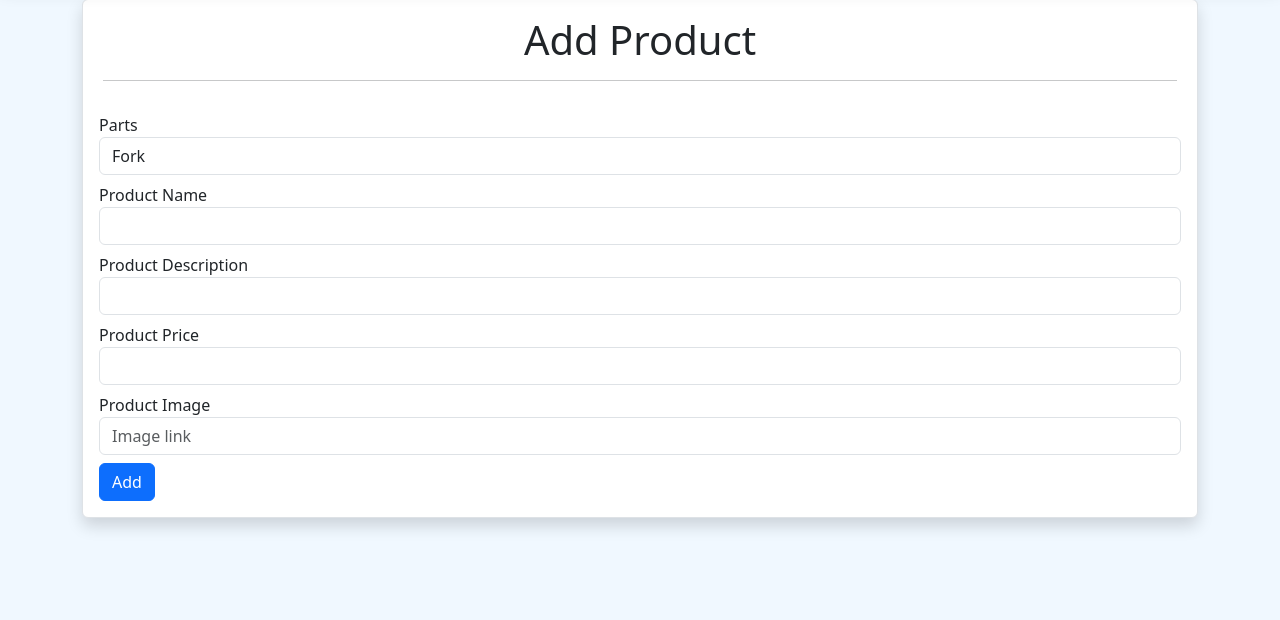
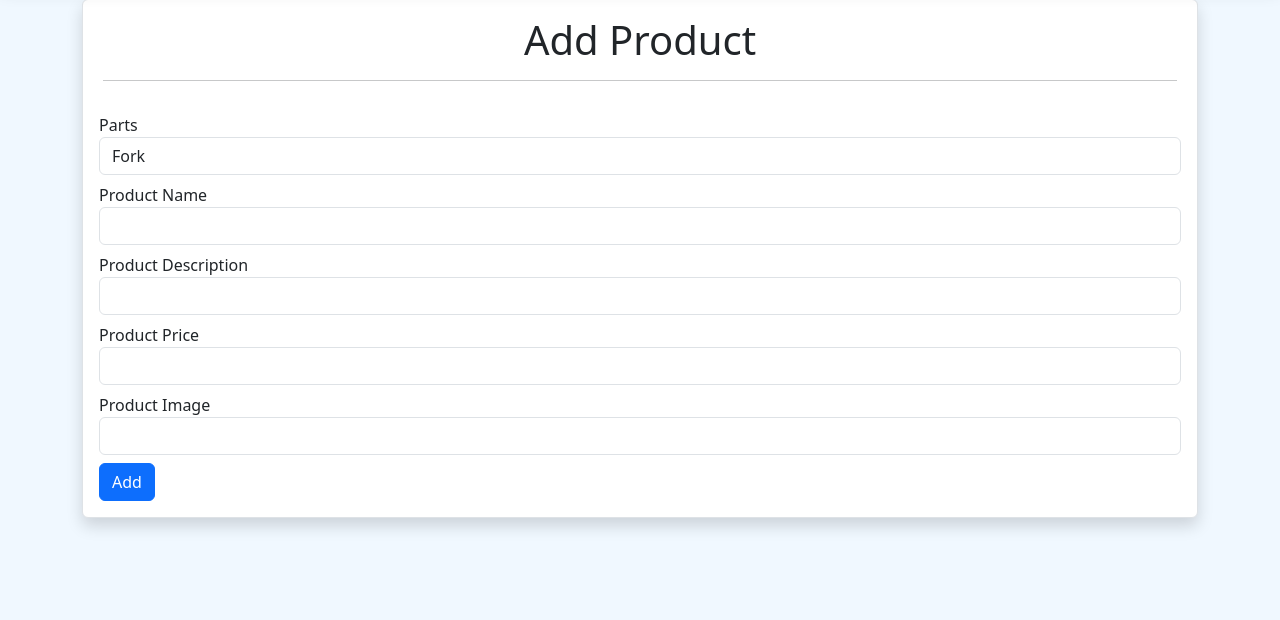
Before and after one commit to Ako8/Bike-Market, a Flask app: page /add in a window 1280 px wide. Shown: the part 73-693 px from the top of the page. Run offline with Flask 3, Linux system fonts and the light colour scheme; a user stored in the database is signed in.

Commit message:
edit product image fixed

```diff
--- a/market/templates/product/add_product.html
+++ b/market/templates/product/add_product.html
@@ -34,7 +34,7 @@
             </div>
             <div class="mt-2">
                 {{ form.image.label }}
-                {{ form.image(class='form-control', placeholder='Image link') }}
+                {{ form.image(class='form-control') }}
             </div>
             <div class="mt-2">
                 {% if edit %}
```
